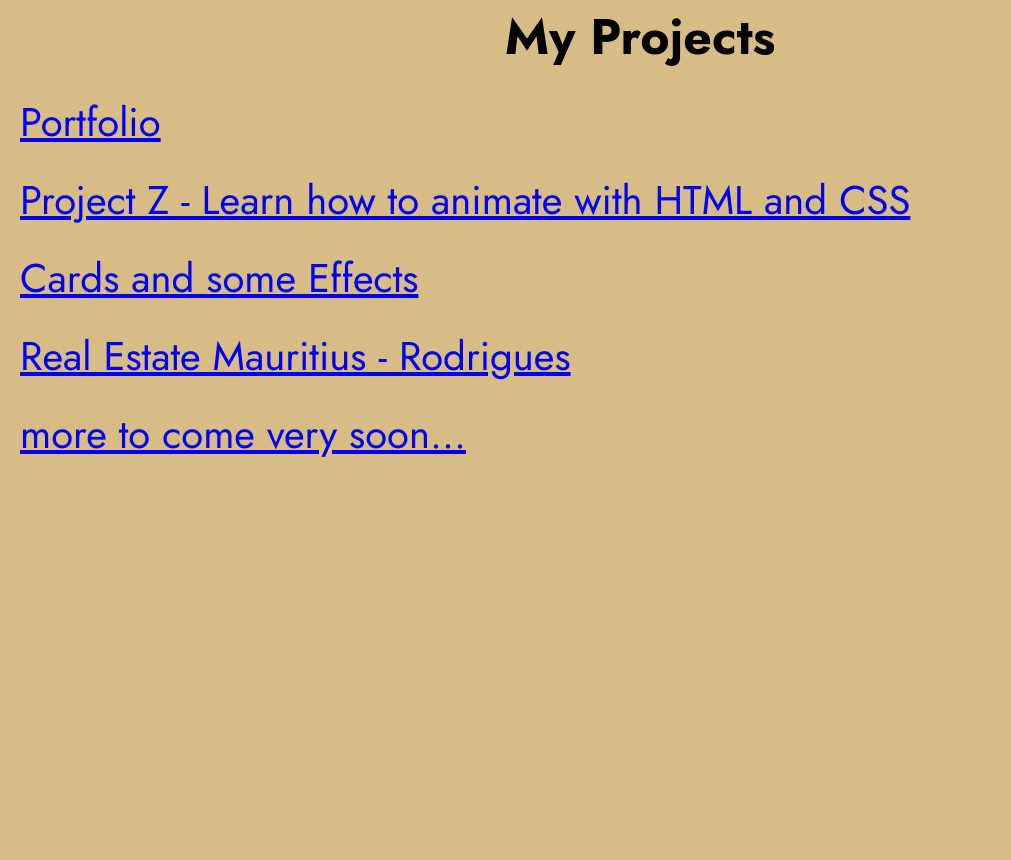
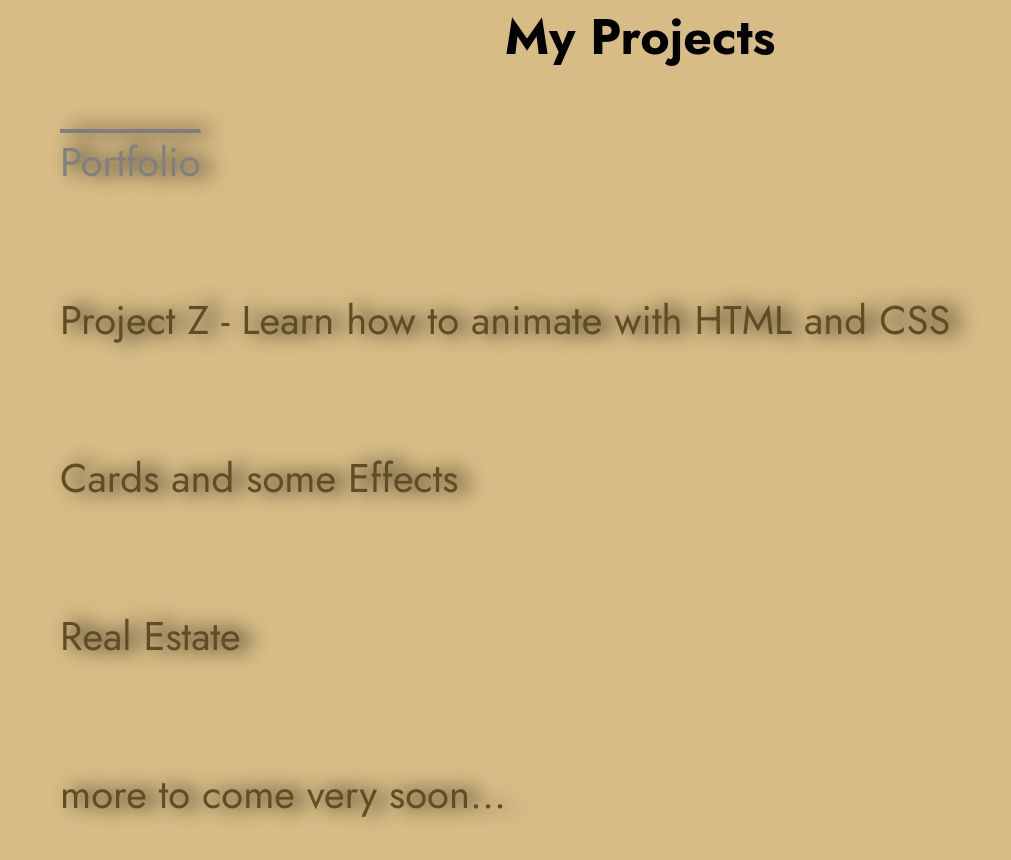
Before and after one commit to FabriceMru/Portfolio, a plain HTML site: page projectlist.html in a window 1280 px wide. In both pictures the pointer is over the link "Portfolio". Shown: the whole page, without its empty margins (0-1011 px from the left). Before the commit the page ends 800 px from the top, so only its background shows below. Drawn offline with Linux system fonts and the light colour scheme.

Commit message:
added favs

```diff
--- a/CSS/projectlist.css
+++ b/CSS/projectlist.css
@@ -36,7 +36,17 @@ a {
   display: block;
   font-size: 4rem;
   margin: 2rem;
-}
-.portfolio:hover {
+  padding: 4rem;
+  text-decoration: none;
+  color: #614d24;
+  text-shadow: 10px 0px 20px black;
 
 }
+.portfolio:hover,
+.project-z:hover,
+.movies:hover,
+.realestate:hover,
+.moretocome:hover {
+text-decoration: overline;
+color: grey;
+}
--- a/projectlist.html
+++ b/projectlist.html
@@ -4,6 +4,7 @@
     <meta charset="UTF-8" />
     <meta name="viewport" content="width=device-width, initial-scale=1.0" />
     <link rel="stylesheet" href="CSS/projectlist.css" />
+    <link rel="icon" type="image/png" href="/Images/Logorund.png">
     <title>Projects</title>
   </head>
   <body>
@@ -11,7 +12,7 @@
       <a class="portfolio" href="index.html">Portfolio</a>
       <a class="project-z" href="projectz.html">Project Z - Learn how to animate with HTML and CSS</a>
       <a class="movies" href="/Shiny-Octo/index.html">Cards and some Effects</a>
-      <a class="realestate" href="blankpage.html">Real Estate Mauritius - Rodrigues</a>
+      <a class="realestate" href="blankpage.html">Real Estate </a>
       <a class="moretocome" href="blankpage.html">more to come very soon...</a>
   </body>
 </html>
```
Also changed, not shown: about.html (+1 -0 lines), blankpage.html (+1 -0 lines), bookme.html (+1 -0 lines), contact.html (+1 -0 lines), index.html (+1 -0 lines), projectz.html (+1 -0 lines), Images/Logorund.png (added).
